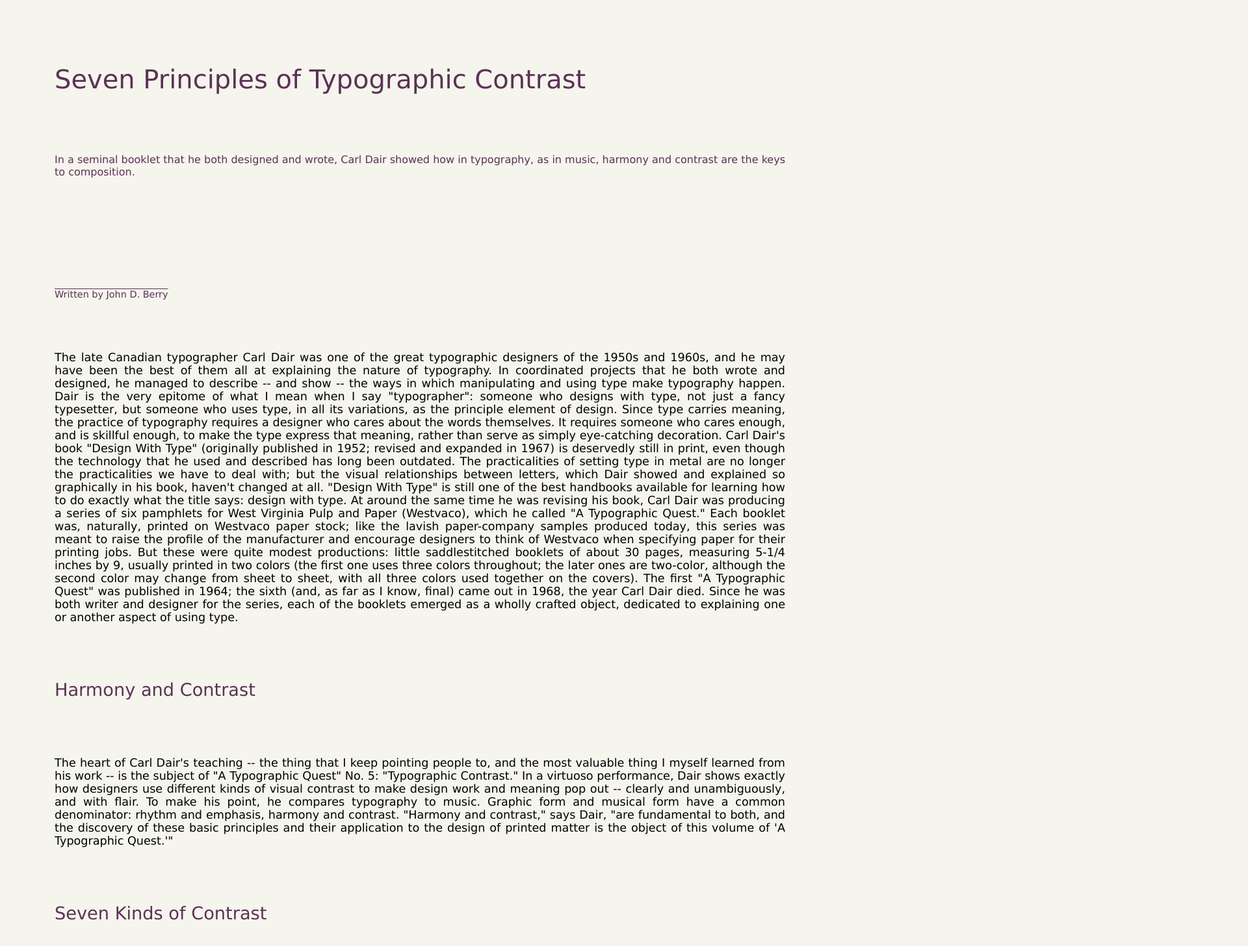
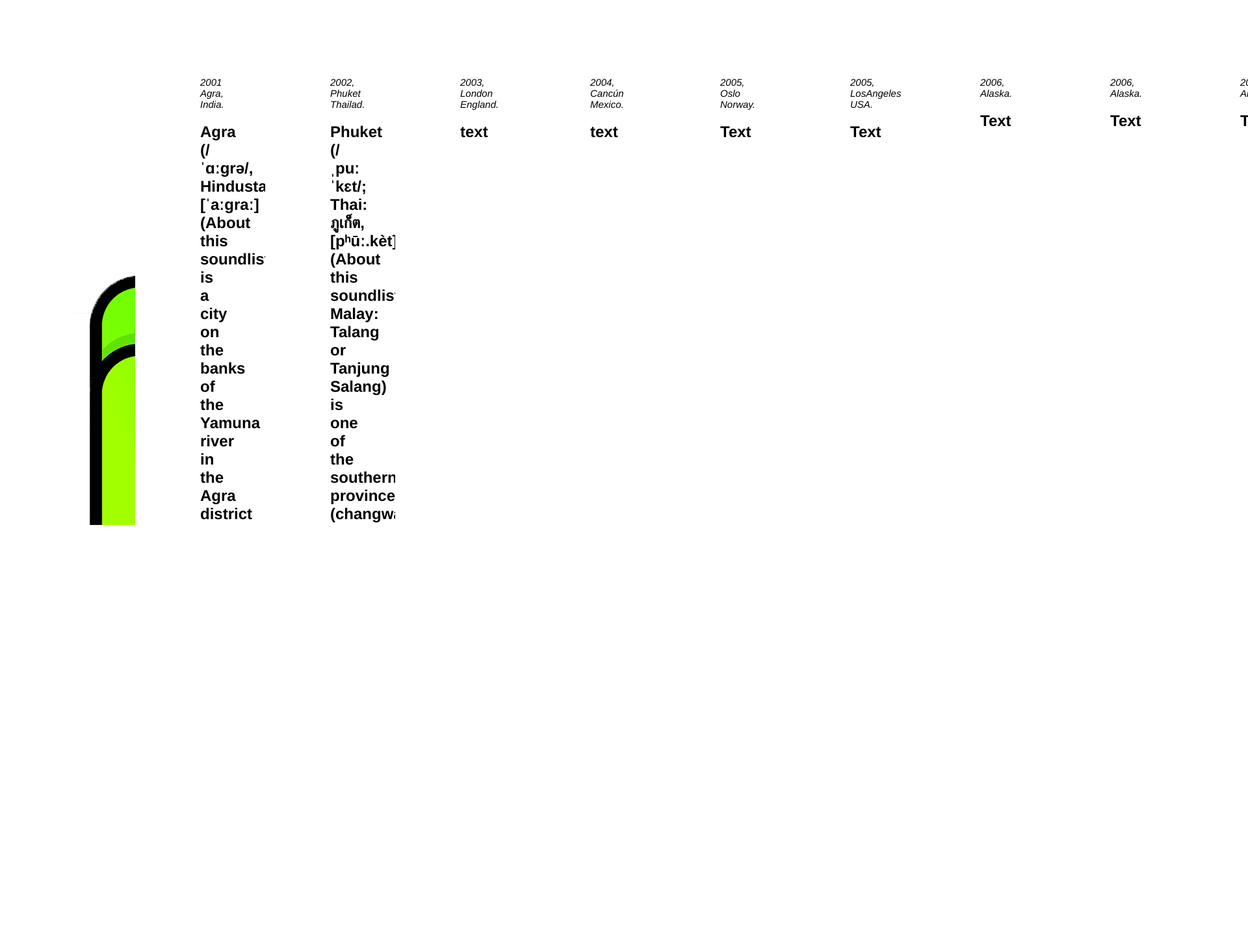
Before and after one commit to shreyakumra/project2, a plain HTML site: page index.html in a window 1280 px wide. Shown: the top 1456 px of the page at 65% size, 1920 px wide, since content can reach past the window. After the commit the page ends 816 px from the top, so only its background shows below. Drawn offline with Linux system fonts and the light colour scheme.

Commit message:
new changes-temp image test

```diff
--- a/index.html
+++ b/index.html
@@ -4,74 +4,120 @@
         <link rel="stylesheet" href=style.css>
     </head>
 <body>
-<h1>Seven Principles of Typographic Contrast</h1>
 
 
-<h4>In a seminal booklet that he both designed and wrote, Carl Dair showed how in typography, as in music, harmony and contrast are the keys to composition.</h4>
-<br><br><br><br>
-<h3>Written by John D. Berry</h3>
-
-<p>The late Canadian typographer Carl Dair was one of the great typographic designers of the 1950s and 1960s, and he may have been the best of them all at explaining the nature of typography. In coordinated projects that he both wrote and designed, he managed to describe -- and show -- the ways in which manipulating and using type make typography happen.
-Dair is the very epitome of what I mean when I say "typographer": someone who designs with type, not just a fancy typesetter, but someone who uses type, in all its variations, as the principle element of design. Since type carries meaning, the practice of typography requires a designer who cares about the words themselves. It requires someone who cares enough, and is skillful enough, to make the type express that meaning, rather than serve as simply eye-catching decoration.
-Carl Dair's book "Design With Type" (originally published in 1952; revised and expanded in 1967) is deservedly still in print, even though the technology that he used and described has long been outdated. The practicalities of setting type in metal are no longer the practicalities we have to deal with; but the visual relationships between letters, which Dair showed and explained so graphically in his book, haven't changed at all. "Design With Type" is still one of the best handbooks available for learning how to do exactly what the title says: design with type.
-At around the same time he was revising his book, Carl Dair was producing a series of six pamphlets for West Virginia Pulp and Paper (Westvaco), which he called "A Typographic Quest." Each booklet was, naturally, printed on Westvaco paper stock; like the lavish paper-company samples produced today, this series was meant to raise the profile of the manufacturer and encourage designers to think of Westvaco when specifying paper for their printing jobs. But these were quite modest productions: little saddlestitched booklets of about 30 pages, measuring 5-1/4 inches by 9, usually printed in two colors (the first one uses three colors throughout; the later ones are two-color, although the second color may change from sheet to sheet, with all three colors used together on the covers). The first "A Typographic Quest" was published in 1964; the sixth (and, as far as I know, final) came out in 1968, the year Carl Dair died. Since he was both writer and designer for the series, each of the booklets emerged as a wholly crafted object, dedicated to explaining one or another aspect of using type.</p>
-<h2>Harmony and Contrast</h2>
 
 
-<p>The heart of Carl Dair's teaching -- the thing that I keep pointing people to, and the most valuable thing I myself learned from his work -- is the subject of "A Typographic Quest" No. 5: "Typographic Contrast." In a virtuoso performance, Dair shows exactly how designers use different kinds of visual contrast to make design work and meaning pop out -- clearly and unambiguously, and with flair. To make his point, he compares typography to music.
-Graphic form and musical form have a common denominator: rhythm and emphasis, harmony and contrast. "Harmony and contrast," says Dair, "are fundamental to both, and the discovery of these basic principles and their application to the design of printed matter is the object of this volume of 'A Typographic Quest.'"</p>
-<h2>Seven Kinds of Contrast</h2>
+<div class="box">
+
+            <div class="goa">
+                <img src="images/greenfolder.png"/>
+                <h1>
 
 
-<p>Dair first explains the "elements of harmony" (a consistent relationship between the black strokes of the letters on a page and the space around them; and any rules, frames, or decorations being similar in style to the type), then goes on to show seven different kinds of contrast. He emphasizes that in any kind of differentiation, it's important to make the contrast obvious -- not just a slight change, an almost imperceptible variation, but a really big, obvious difference between the contrasting elements.</p>
-<br><br>
-<ul class="test">
-    <li>Contrast of Size</li>
-<br>
-    <p>The first and most basic contrast is size. "A simple but dramatic contrast of size," says Dair, "provides a point to which the reader's attention is drawn. Set in the same style of type, it maintains the exact relationship of the letter to the background. It is only a physical enlargement of the basic pattern created by the form and the weight of the type being used for the text." The most common use of size is in making the title or heading noticeably bigger than the text -- but that's only a starting-point.</p>
-    <br><br>
-    <li>Contrast of Weight</li>
-    <br>
-    <p>The second most obvious contrast is of weight: bold type stands out in the middle of lighter type of the same style. As Dair points out, "Not only types of varying weight, but other typographic material such as rules, spots, squares, etc., can be called into service to provide a heavy area for a powerful point of visual attraction or emphasis."</p>
-    <p>The next two kinds of contrast are the contrast of form and the contrast of structure. It's not entirely obvious where to draw a line between these two, since they both have to do with the shapes of the letters.</p>
-    <br><br>
-    <li>Contrast of Form</li>
-    <br>
-    <p>By "form," Dair means the distinction between a capital letter and its lowercase equivalent, or a roman letter and its italic variant. He includes condensed and expanded versions under "form," and he even allows as how "there are some script types which harmonize with standard types, such as the Bank Script and Bodoni on the opposite page, and can be used for dramatic change of form." (He warns, parenthetically, against using scripts and italics together, since they are both versions of handwritten letters; they're more likely to conflict than to contrast.)</p>
-    <br><br>
-    <li>Contrast of Structure</li>
-    <br>
-    <p>By "structure," Dair means the different letterforms of different kinds of typefaces -- a monoline sans serif vs. a high-contrast modern, for instance, or an italic vs. a blackletter. "The use of contrast of structure may be compared to an orator who changes his voice not to increase or decrease the volume, but to change the very quality of his voice to suit his words."</p>
-    <br><br>
-    <li>Contrast of Texture</li>
-    <br>
-    <p>Put all these things together, and apply them to a block of text on a page, and you come to the contrast of texture: the way the lines of type look as a mass, which depends partly on the letterforms themselves and partly on how they're arranged. "Like threads in cloth," says Dair, "types form the fabric of our daily communication."</p>
 
-    <br><br>
+              2000 Goa, India.
 
-    <li>Contrast of Color</li>
-    <br>
-    <p>Dair's sixth contrast is color -- and he warns that a second color is usually less emphatic than plain black on white (or white on black), so it's important to give careful thought to which element needs to be emphasized, and to pay attention to the tonal values of the colors used.</p>
 
-    <br><br>
+              </h1>
 
-    <li>Contrast of Direction</li>
-    <br>
-    <p>The last of Dair's seven kinds of contrast is the contrast of direction: the opposition between vertical and horizontal, and the angles in between. Turning one word on its side can have a dramatic effect on a layout. But Dair points out that text blocks also have their vertical or horizontal aspects, and mixing wide blocks of long lines with tall columns of short lines can also produce a contrast.</p>
-    <br><br>
+               <h2>
+                 Goa is a state on the southwestern coast of India within the region known as the Konkan, and geographically separated from the Deccan highlands by the Western Ghats.[7][8] It is surrounded by the Indian states of Maharashtra to the north and Karnataka to the east and south, with the Arabian Sea forming its western coast. It is India's smallest state by area and the fourth-smallest by population. Goa has the highest GDP per capita among all Indian states,[9] two and a half times that of the country.[10] It was ranked the best-placed state by the Eleventh Finance Commission for its infrastructure and ranked on top for the best quality of life in India by the National Commission on Population based on the 12 Indicators.
+              </h2>
 
-    <li>Other Types of Contrast</li>
-    <br>
 
-<p>There are other kinds of contrast, less clearly dependent on the type itself. Dair mentions "contrast by isolation," i.e., putting a word or phrase in an isolated position away from the other elements on the page, to make it stand out. (I think of this as a contrast of position.) And he suggests other kinds of non-typographic contrast, such as mixing paper stocks, embossing, and using contrasting matte or gloss inks. He also points out that illustrations, especially line art, may be in harmony with the type on the same page or may contrast with it completely.</p>
-    <br><br>
+            </div>
 
-    <li>Contrast of Size</li>
-    <br>
-    <p>Finally, Dair takes time to say a little about rhythm ("in typography, it consists of intervals of space") and about the power of "interrupted rhythm" ("the impact derives not from the fact that the unexpected happens, but rather that the expected does not happen").
-    Most of the time, we use more than one kind of contrast together, in order to make the differences between visual elements even more obvious. We can use all of Dair's seven kinds of contrast at once, if we're skillful; he refers to this as typographic "chords." (One of the chapter titles in "Design With Type" is "Multiplying the Contrasts.") But breaking them down like this into simple oppositions makes it easier to use them consciously; it keeps us from getting our layouts all muddied up through trying to change too many things at once without thinking about what we're doing. I've found Carl Dair's analysis of typographic contrast -- and especially the visual flair with which he presents it -- an invaluable tool in the practice of graphic design.</p>
-    <br><br>
-</ul>
+
+        <div class="agra">
+
+
+                <h1>2001 Agra, India.</h1>
+           <h2>
+                 Agra (/ˈɑːɡrə/, Hindustani: [ˈaːgraː] (About this soundlisten)) is a city on the banks of the Yamuna river in the Agra district of the Indian state of Uttar Pradesh.[10] It is 206 kilometres (128 mi) south of the national capital New Delhi. Agra is the fourth-most populous city in Uttar Pradesh and 24th in India.[11]
+
+Sikandar Lodi was the first ruler of the Delhi Sultanate to move his capital from Delhi to Agra in 1504, and so he is regarded as being the founder of Agra. Sikandar Lodi's son, Ibrahim Lodi, was defeated at the Battle of Panipat in 1526 by Babur, which marked the beginning of Mughal Empire.[12] In a brief interruption in Mughal rule between 1540 and 1556, Sher Shah Suri, established the short lived Sur Empire. Agra was the capital of the Mughal Empire from 1556 to 1648, under the Mughal Emperors Akbar, Jahangir and Shah Jahan, after which Shah Jahan shifted the capital to Delhi. The Mughal Empire saw the building of many monuments, especially Taj Mahal. The city was later taken by the Jats and then Marathas and later still fell to the British Raj.
+
+
+              </h2>
+
+            </div>
+
+        <div class="phuket">
+
+                <h1>2002,  Phuket Thailad.</h1>
+            <h2>Phuket (/ˌpuːˈkɛt/; Thai: ภูเก็ต, [pʰūː.kèt] (About this soundlisten), Malay: Talang or Tanjung Salang) is one of the southern provinces (changwat) of Thailand. It consists of the island of Phuket, the country's largest island, and another 32 smaller islands off its coast.[5] It lies off the west coast of Thailand in the Andaman Sea. Phuket Island is connected by the Sarasin Bridge to Phang Nga Province to the north. The next nearest province is Krabi, to the east across Phang Nga Bay.</h2>
+
+            </div>
+
+
+        <div class="london">
+
+                <h1>2003, London England.</h1>
+          <h2>
+            text </h2>
+
+            </div>
+
+
+
+        <div class="mexico">
+
+                <h1>2004, Cancún Mexico.</h1>
+              <h2>text
+
+              </h2>
+
+
+        </div>
+        <div class="norway">
+           <h1>2005, Oslo Norway.</h1>
+               <h2>Text</h2>
+
+
+        </div>
+
+        <div class="losangeles">
+          <h1>2005, LosAngeles USA.</h1>
+
+                <h2>Text</h2>
+            </div>
+
+
+  <div class="Alaska">
+          <h1>2006, Alaska.</h1>
+
+                <h2>Text</h2>
+            </div>
+
+
+   <div class="Dubai">
+          <h1>2006, Alaska.</h1>
+
+                <h2>Text</h2>
+            </div>
+
+
+   <div class="Indonesia">
+          <h1>2006, Alaska.</h1>
+
+                <h2>Text</h2>
+            </div>
+
+   <div class="Hongkong">
+          <h1>2006, Alaska.</h1>
+
+                <h2>Text</h2>
+            </div>
+
+
+
+
+
+
+    </div>
+
+
 
 </body>
 </html></body>
--- a/style.css
+++ b/style.css
@@ -1,146 +1,132 @@
-h1{
-    color: #5B3256;
-    font-family:"Verdana", sans-serif;
-    text-align: center;
-    text-align: justify;
-    padding: 2rem;
 
 
+.box{display: grid;
+    width: 20vw;
+    height: 100vh;
+    grid-template-columns: 1fr 1fr 1fr 1fr 1fr 1fr 1fr 1fr 1fr 1fr 1fr 1fr;
+
+      grid-area: 1 / 1 / span 1 / span 1;
+    background-color: white;
+    }
+
+    .goa{padding:100px;
+    opacity: 100%;
+      font-family: Helvetica, sans-serif;
+    overflow: scroll;
+    transition-property: opacity;
+      transition: background-color 5s ease-out;
+      background-color:white;
+      text-color
+    }
+
+    .goa:hover {
+
+      background-color:blue;
+      font-size: 15px;
+      font-family: brevier, sans-serif;
+
+    font-weight: 400;
+
+    font-style: normal;
+      text-color: white;
+      width: 20vw;
+    height: 100vh;
+
+    }
+
+    .agra{padding: 100px;
+    opacity: 100%;
+      font-family: Helvetica, sans-serif;
+    overflow: scroll;
+    transition-property: opacity;
+    transition-duration: 500ms;
+    }
+
+    .phuket{padding: 100px;
+    opacity: 100%;
+      font-family: Helvetica, sans-serif;
+    overflow: scroll;
+    transition-property: opacity;
+    transition-duration: 500ms;
+    }
+
+    .london{padding: 100px;
+    opacity: 100%;
+      font-family: Helvetica, sans-serif;
+    overflow: scroll;
+    transition-property: opacity;
+    transition-duration: 500ms;
+    }
+
+    .mexico{padding: 100px;
+    opacity: 100%;
+      font-family: Helvetica, sans-serif;
+    overflow: scroll;
+    transition-property: opacity;
+    transition-duration: 500ms;
+    }
+
+    .norway{padding: 100px;
+    opacity: 100%;
+      font-family: Helvetica, sans-serif;
+    overflow: scroll;
+    transition-property: opacity;
+    transition-duration: 500ms;
+    }
+
+    .losangeles{padding: 100px;
+    opacity: 100%;
+      font-family: Helvetica, sans-serif;
+    overflow: scroll;
+    transition-property: opacity;
+    transition-duration: 500ms;
+    }
+
+    .Alaska{padding: 100px;
+    opacity: 100%;
+      font-family: Helvetica, sans-serif;
+    overflow: scroll;
+    transition-property: opacity;
+    transition-duration: 500ms;
+    }
+
+    .Dubai{padding: 100px;
+    opacity: 100%;
+      font-family: Helvetica, sans-serif;
+    overflow: scroll;
+    transition-property: opacity;
+    transition-duration: 500ms;
+    }
+
+    .Indonesia{padding: 100px;
+    opacity: 100%;
+      font-family: Helvetica, sans-serif;
+    overflow: scroll;
+    transition-property: opacity;
+    transition-duration: 500ms;
+    }
+
+    .Hongkong{padding: 100px;
+    opacity: 100%;
+      font-family: Helvetica, sans-serif;
+    overflow: scroll;
+    transition-property: opacity;
+    transition-duration: 500ms;
+    }
+
+    h1{color:black;
+      text-align: left;
+    font-size: 15px;
+    font-weight: 400;
+    font-style: italic;
 
 
-}
+    }
 
-h2{
-    color: #5B3256;
-    font-family:"Verdana", sans-serif;
-    text-align: center;
-    text-align: justify;
-    padding: 2rem;
-}
+    h2{color:black;
 
-p1{
-    color:#000000;
-    font-size:1.1rem;
-    margin:0px;
+    }
 
-    font-family:"Verdana", sans-serif;
-    text-align: center;
-    text-align: justify;
-    padding: 2rem;
-  }
-
-
-p{
-    color:#000000;
-    font-size:2rem;
-    font-family:"Verdana", sans-serif;
-    text-align: center;
-    text-align: justify;
-    padding: 2rem;
-}
-
-
-html{
-    font-size:1em;
-  }
-
-  body{
-    font-family:"Times New Roman", serif;
-    background-color:#f5f4ed;
-    margin-left:20px;
-    text-align: center;
-    text-align: justify;
-    padding: 2rem;
-  }
-
-  main{
-    width:60vw;
-  }
-
-  h1{
-    color: #5B3256;
-    font-weight:400;
-    font-size:2.5rem;
-    font-family:"Verdana", sans-serif;
-    text-align: center;
-    text-align: justify;
-
-  }
-
-  h2{
-    color: #5B3256;
-    font-weight:400;
-    font-size:1.7rem;
-    padding-top:1.5rem;
-    font-family:"Verdana", sans-serif;
-    text-align: center;
-    text-align: justify;
-    padding: 2rem;
-  }
-
-  h3{
-    font-weight:400;
-    font-size:0.9rem;
-    text-decoration: overline;
-    color:#5B3256;
-    padding-bottom:1rem;
-    font-family:"Verdana", sans-serif;
-    text-align: center;
-    text-align: justify;
-    padding: 2rem;
-  }
-
-
-  h4{
-    font-weight:400;
-    font-size:1rem;
-
-    color:#5B3256;
-    padding-bottom:1rem;
-    font-family:"Verdana", sans-serif;
-    text-align: center;
-    text-align: justify;
-    padding: 2rem;
-  }
-  p{
-    color:#000000;
-    font-size:1.1rem;
-    margin:0px;
-
-    font-family:"Verdana", sans-serif;
-    text-align: center;
-    text-align: justify;
-    padding: 2rem;
-
-  }
-
-  p1{
-    font-size:1.3rem;
-    margin:0px;
-    font-family:"Verdana", sans-serif;
-    text-align: center;
-    text-align: justify;
-    padding: 2rem;
-
-  }
-
-  .test{
-  color: #5B3256;
-    font-family:"Verdana", sans-serif;
-    text-align: center;
-    text-align: justify;
-    padding: 2rem;
-
-  }
-
-  p1{
-    color:#000000;
-    font-size:1.1rem;
-    margin:0px;
-
-    font-family:"Verdana", sans-serif;
-    text-align: center;
-    text-align: justify;
-    padding: 2rem;
-
-  }
+      <style>
+        * { cursor: url(crosshair.cur), default; }
+      </style>
```
Also changed, not shown: images/greenfolder.png (added).
